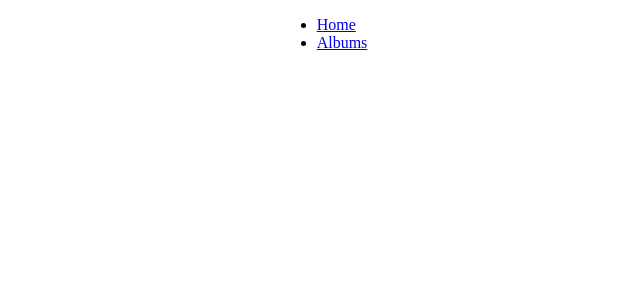
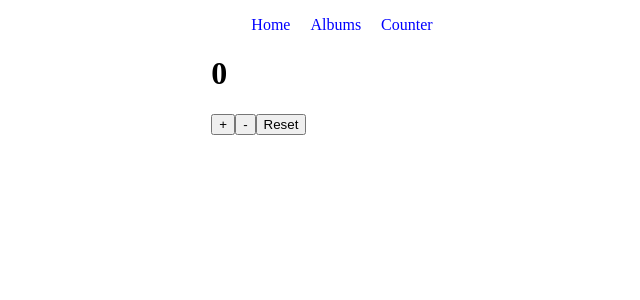
Before and after one commit to reevcrona/React-assignment, a React (Vite) app: page /counter in a window 1280 px wide. Before the commit this address had no page. Shown: the top 300 px of the page, without its empty margins (318-958 px from the left). Built offline with nearby package versions, Linux system fonts and the light colour scheme.

Commit message:
added counter page with logic for counter + - and reset

```diff
--- a/src/App.jsx
+++ b/src/App.jsx
@@ -1,12 +1,13 @@
-import { useState } from 'react'
+import { BrowserRouter,Routes,Route } from 'react-router-dom';
 import Home from "./Pages/Home.jsx";
 import Albums from "./Pages/Albums.jsx";
+import Counter from './Pages/Counter.jsx';
 import Navbar from "./Navbar.jsx";
 import "./App.css";
 
 
 
-import { BrowserRouter,Routes,Route } from 'react-router-dom';
+
 
 
 
@@ -20,6 +21,7 @@ function App() {
         <Routes>
           <Route path="/" element = {<Home />}/>
           <Route path="/albums" element = {<Albums />} />
+          <Route path="/counter" element = {<Counter/>} />
         </Routes>
       </BrowserRouter>
     </div>
--- a/src/Navbar.jsx
+++ b/src/Navbar.jsx
@@ -1,4 +1,5 @@
 import {Link} from "react-router-dom";
+import "./styles/Navbar.css"
 
 function Navbar(){
     return(
@@ -11,6 +12,9 @@ function Navbar(){
                     <li>
                     <Link to ="/albums">Albums</Link>
                     </li>
+                    <li>
+                        <Link to="/counter">Counter</Link>
+                    </li>
 
                 </ul>
             </nav>
--- /dev/null
+++ b/src/Pages/Counter.jsx
@@ -0,0 +1,33 @@
+
+import { useState } from "react";
+
+
+
+function Counter(){
+    const [counter,setCounter] = useState(0);
+
+    const incrementCounter = () => {
+        setCounter(counter + 1);
+    }
+
+    const decrementCounter = () => {
+        setCounter(counter - 1);
+    }
+
+    const resetCount = () => {
+        setCounter(0)
+    }
+    return (
+        <div>
+            <h1 className="count">{counter}</h1>
+            <div className="button-container">
+                <button onClick={incrementCounter}>+</button>
+                <button onClick={decrementCounter}>-</button>
+                <button onClick={resetCount}>Reset</button>
+            </div>
+        </div>
+    )
+}
+
+
+export default Counter;
--- /dev/null
+++ b/src/styles/Navbar.css
@@ -0,0 +1,11 @@
+ul{
+    display: flex;
+    justify-content: center;
+    align-items: center;
+    gap: 20px;
+    list-style: none;
+}
+a{
+    color: blue;
+    text-decoration: none;
+}
```
